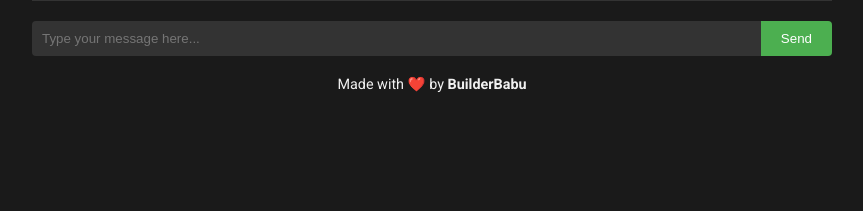
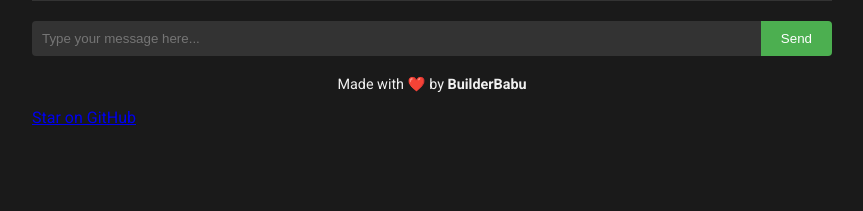
Before and after one commit to Ojhaharsh/mental-health-chatbot, a Flask app: page / in a window 1280 px wide. Shown: the part 520-731 px from the top of the page, without its empty margins (208-1071 px from the left). Run offline with Flask 2, Linux system fonts and the light colour scheme.

Commit message:
Update index.html
added starring option

```diff
--- a/templates/index.html
+++ b/templates/index.html
@@ -27,6 +27,9 @@
             <p>Made with ❤️ by <strong>BuilderBabu</strong></p>
         </footer>
     </div>
+
+    <a class="github-button" href="https://github.com/Ojhaharsh/mental-health-chatbot" data-icon="octicon-star" data-size="large" aria-label="Star Ojhaharsh/mental-health-chatbot on GitHub">Star on GitHub</a>
+    <script async defer src="https://buttons.github.io/buttons.js"></script>
 
     <script>
         $(document).ready(function () {
```
